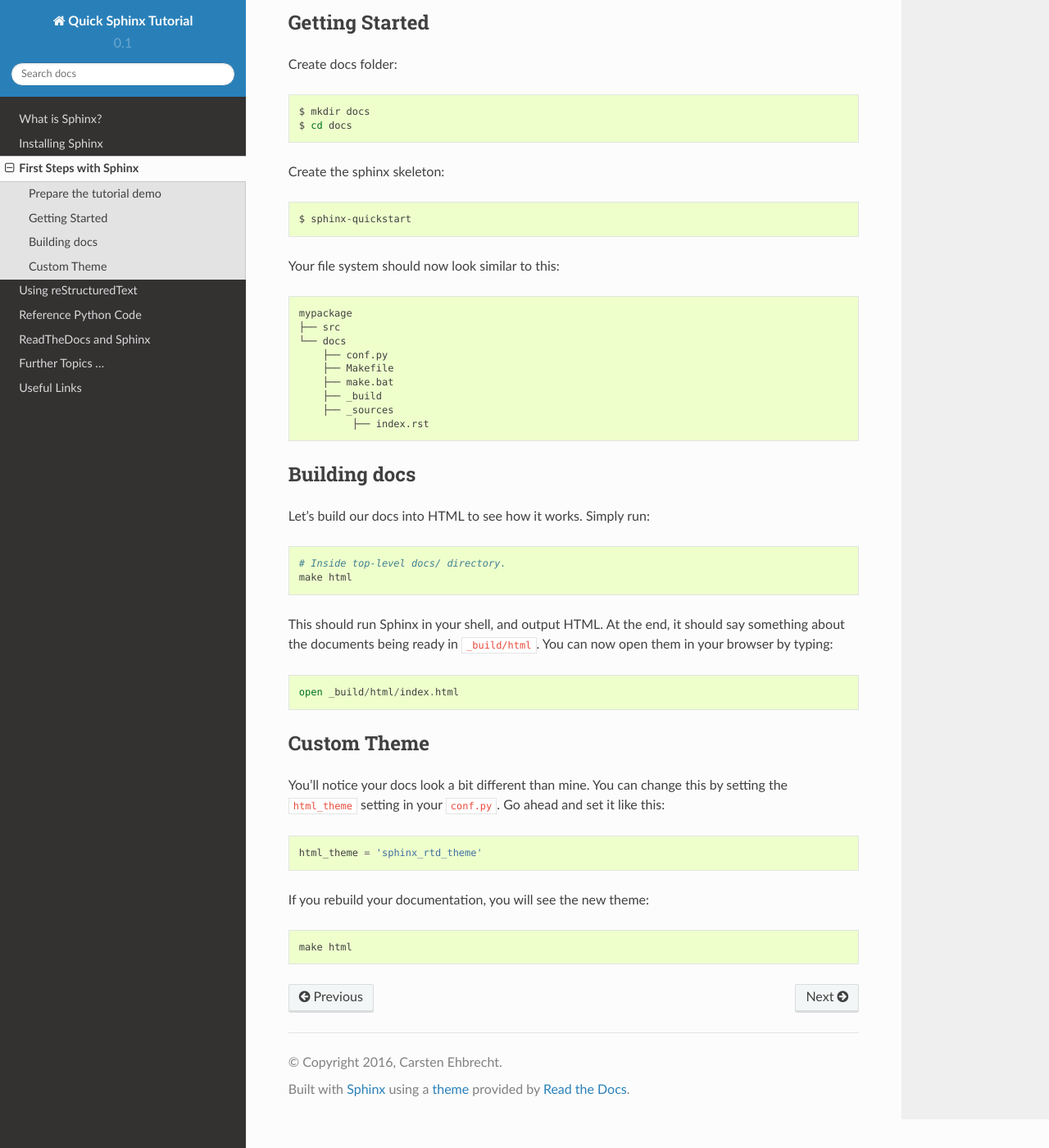
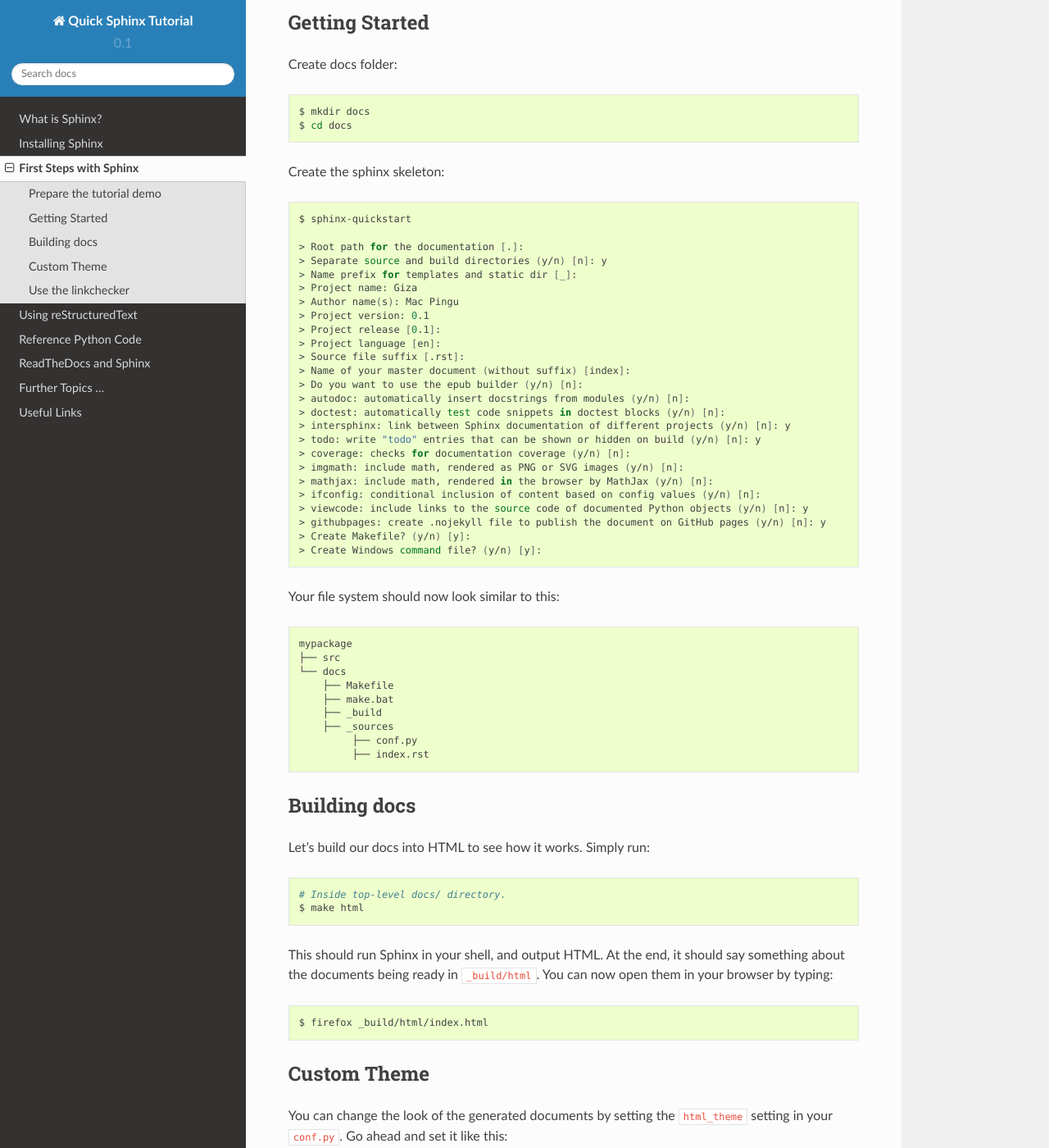
Before and after one commit to cehbrecht/quick-sphinx-tutorial, a Sphinx documentation site: the page built from docs/source/firststeps.rst, in a window 1280 px wide and 1400 px high, scrolled down 583 px. Shown: the whole window at 82% size. Built offline with Sphinx 7.4.7 and the Read the Docs theme 2.0.0, drawn with Linux system fonts in a browser that asks for light colours; some of the changed text lies outside the part shown.

Commit message:
working on firststeps

```diff
--- a/docs/source/firststeps.rst
+++ b/docs/source/firststeps.rst
@@ -41,17 +41,40 @@ Create the sphinx skeleton:
 
    $ sphinx-quickstart
 
+   > Root path for the documentation [.]:
+   > Separate source and build directories (y/n) [n]: y
+   > Name prefix for templates and static dir [_]:
+   > Project name: Giza
+   > Author name(s): Mac Pingu
+   > Project version: 0.1
+   > Project release [0.1]:
+   > Project language [en]:
+   > Source file suffix [.rst]:
+   > Name of your master document (without suffix) [index]:
+   > Do you want to use the epub builder (y/n) [n]:
+   > autodoc: automatically insert docstrings from modules (y/n) [n]:
+   > doctest: automatically test code snippets in doctest blocks (y/n) [n]:
+   > intersphinx: link between Sphinx documentation of different projects (y/n) [n]: y
+   > todo: write "todo" entries that can be shown or hidden on build (y/n) [n]: y
+   > coverage: checks for documentation coverage (y/n) [n]:
+   > imgmath: include math, rendered as PNG or SVG images (y/n) [n]:
+   > mathjax: include math, rendered in the browser by MathJax (y/n) [n]:
+   > ifconfig: conditional inclusion of content based on config values (y/n) [n]:
+   > viewcode: include links to the source code of documented Python objects (y/n) [n]: y
+   > githubpages: create .nojekyll file to publish the document on GitHub pages (y/n) [n]: y
+   > Create Makefile? (y/n) [y]:
+   > Create Windows command file? (y/n) [y]:
 
 Your file system should now look similar to this::
 
     mypackage
     ├── src
     └── docs
-        ├── conf.py
         ├── Makefile
         ├── make.bat
         ├── _build
         ├── _sources
+             ├── conf.py
              ├── index.rst
 
 
@@ -61,28 +84,40 @@ Building docs
 Let's build our docs into HTML to see how it works.
 Simply run:
 
-.. code-block:: python
+.. code:: bash
 
     # Inside top-level docs/ directory.
-    make html
+    $ make html
 
 This should run Sphinx in your shell, and output HTML.
 At the end, it should say something about the documents being ready in
 ``_build/html``.
-You can now open them in your browser by typing::
+You can now open them in your browser by typing:
 
-    open _build/html/index.html
+.. code:: bash
+
+    $ firefox _build/html/index.html
 
 Custom Theme
 ------------
 
-You'll notice your docs look a bit different than mine.
-You can change this by setting the ``html_theme`` setting in your ``conf.py``.
+You can change the look of the generated documents by setting the ``html_theme`` setting in your ``conf.py``.
 Go ahead and set it like this::
 
-    html_theme = 'sphinx_rtd_theme'
+    html_theme = 'alabaster'
 
 If you rebuild your documentation,
-you will see the new theme::
+you will see the new theme:
 
-    make html
+.. code:: bash
+
+    $ make html
+
+Use the linkchecker
+-------------------
+
+Sphinx can check if the links in your document are valid:
+
+.. code:: bash
+
+   $ make linkcheck
```
Also changed, not shown: docs/source/advanced.rst (+0 -7 lines).
